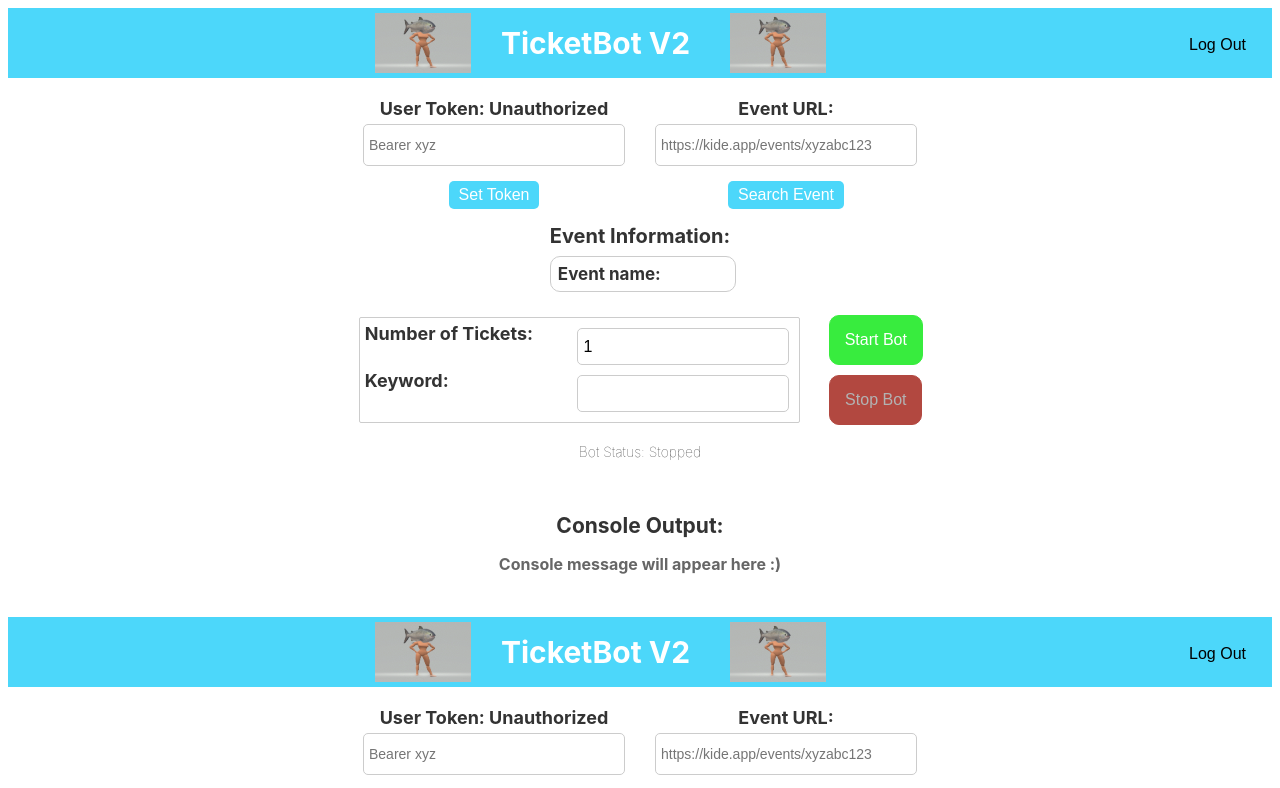
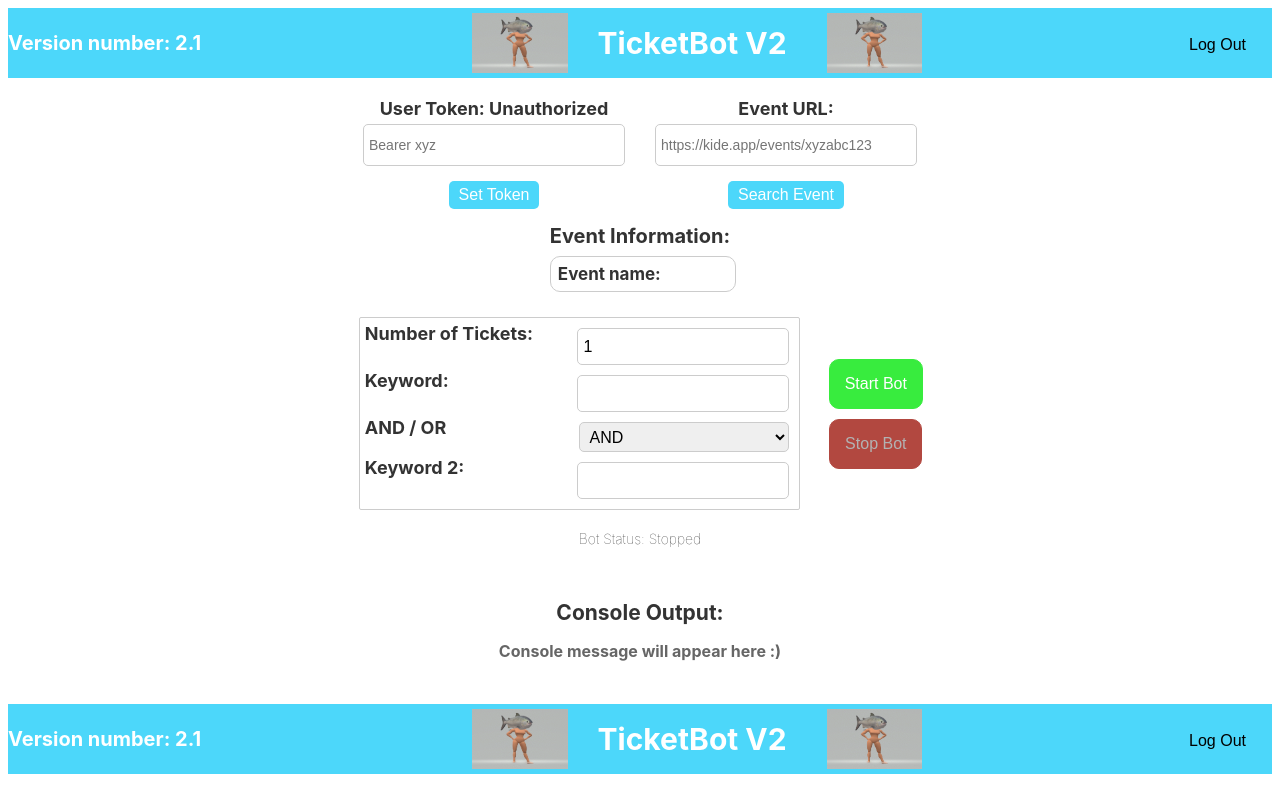
Before and after one commit to KasperT00/TicketBotV2, an Angular app: page /bot in a window 1280 px wide. Shown: the top 788 px of the page. Built offline with nearby package versions, Linux system fonts and the light colour scheme.

Commit message:
added second keyword and max tries

```diff
--- a/src/app/bot/bot.component.css
+++ b/src/app/bot/bot.component.css
@@ -129,6 +129,16 @@
     font-size: 16px;
 }
 
+.selectBox {
+    width: 210px;
+    height: 30px;
+    border-radius: 5px;
+    border: 1px solid #ccc;
+    padding: 5px;
+    margin: 5px;
+    font-size: 16px;
+}
+
 .textlabel {
     font-size: 18px;
     font-weight: bold;
--- a/src/app/bot/bot.component.html
+++ b/src/app/bot/bot.component.html
@@ -2,6 +2,7 @@
 <!-- Create two divs, one for the token and event related stuff and other for ticket resevation and bot-->
 <div class="navbar">
     <div>
+        <p>Version number: 2.1</p>
     </div>
     <div class="logosNtext">
         <div class="logopic">
@@ -48,6 +49,17 @@
                 <label class="textlabel" for="keyword">Keyword:</label>
                 <input class="inputbox2" type="text" id="keyword" [(ngModel)]="keyword">
             </div>
+            <div class="reservationInputs">
+                <label class="textlabel" for="andOr">AND / OR </label>
+                <select class="selectBox" id="andOr" [(ngModel)]="andOr">
+                    <option value="AND" selected>AND</option>
+                    <option value="OR">OR</option>
+                </select>
+            </div>
+            <div class="reservationInputs">
+                <label class="textlabel" for="keyword2">Keyword 2: </label>
+                <input class="inputbox2" type="text" id="keyword2" [(ngModel)]="keyword2">
+            </div>
         </div>
         <div class="startStopButtons">
             <button class="startbutton" (click)="startBot()" [disabled]="running">Start Bot</button>
--- a/src/app/bot/bot.component.ts
+++ b/src/app/bot/bot.component.ts
@@ -22,6 +22,8 @@ export class BotComponent {
 
   ticketAmountWanted = 1;
   keyword: string = '';
+  keyword2: string = '';
+  andOr: string = 'AND';
   authorized = false;
   running = false;
   consoleOutput = '';
@@ -114,23 +116,39 @@ export class BotComponent {
     // after this reserve the tickets and increase the ticket amount by 1 until the wanted ticket amount is reached
 
     var data = await this.fetchEventData();
-    // First fetch event data until the variants are available, sleep 10 ms between each fetch
-    while (this.running && data.model.variants.length == 0 ) {
+    // First fetch event data until the variants are available, sleep 10 ms between each fetch. Stop after trying a minute
+    var maximumWait = 6000;
+    while (this.running && data.model.variants.length == 0 && maximumWait > 0) {
+      maximumWait--;
       await this.sleep(10);
       data = await this.fetchEventData();
       this.consoleOutput = 'Starting to fetch event data before it starts...';
       console.log("Fetching event data...");
     }
 
+    if(data.model.variants.length == 0) {
+      this.consoleOutput = 'No variants found, stopping bot after a minute...';
+      this.running = false;
+      this.botStatus = 'Bot stopped';
+      return;
+    }
+
     // search for the variant with the keyword
     var variantInventoryId = 0;
     var chosenVariant = 0;
 
-    if(this.running && this.keyword != '') {
+    if(this.running && (this.keyword != '' || this.keyword2 != '')) {
       for(var i = 0; i < data.model.variants.length; i++) {
         var variantName = data.model.variants[i].name.toLowerCase();
         var availability = data.model.variants[i].availability;
-        if(variantName.includes(this.keyword.toLowerCase()) && availability > 0) {
+        if(this.andOr == 'AND') {
+          if(variantName.includes(this.keyword.toLowerCase()) && variantName.includes(this.keyword2.toLowerCase()) && availability > 0) {
+            variantInventoryId = data.model.variants[i].inventoryId;
+            chosenVariant = i;
+            break;
+          }
+        }
+        else if((variantName.includes(this.keyword.toLowerCase()) || variantName.includes(this.keyword2.toLowerCase())) && availability > 0) {
           variantInventoryId = data.model.variants[i].inventoryId;
           chosenVariant = i;
           break;
@@ -141,8 +159,17 @@ export class BotComponent {
     // Now that the variants are available, start reserving tickets
     // If variant with the keyword is found, reserve it, otherwise reserve the first variant
     // If the wanted ticket amount is reached, stop the bot
+    // Run this maximum of 50 times
+    var counter = 50;
     var counterToTryOneTicket = 0;
-    while (this.running && this.ticketAmountReserved < this.ticketAmountWanted ) {
+    while (this.running && this.ticketAmountReserved < this.ticketAmountWanted && counter > 0) {
+      counter--;
+      if(counter == 0) {
+        this.consoleOutput = 'Maximum amount of tries reached, stopping bot...';
+        this.running = false;
+        this.botStatus = 'Bot stopped';
+        break;
+      }
       console.log("Reserving tickets...");
       this.consoleOutput = 'Reserving tickets...';
       // Now we either have a variant with the keyword or not
```
